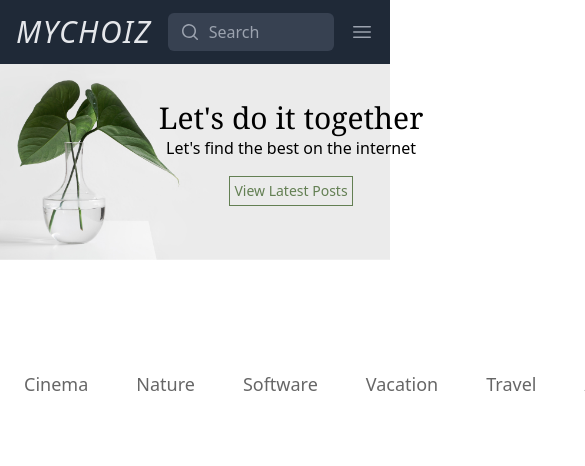
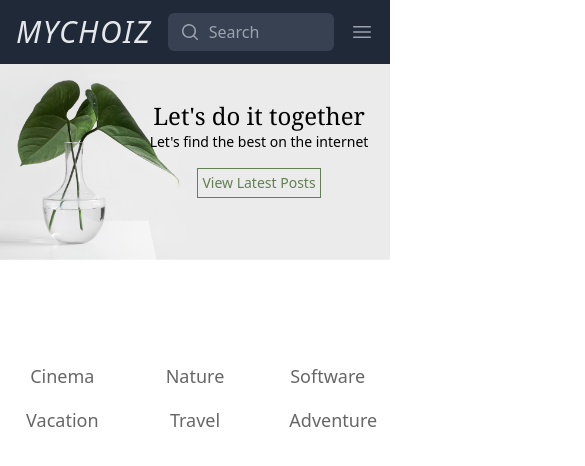
Before and after one commit to SarkashTalib/Mychoiz, a React (Create React App) app: page / in a window 390 px wide. Shown: the top 466 px of the page, 585 px wide, since content can reach past the window. Built offline with nearby package versions, Linux system fonts and the light colour scheme.

Commit message:
categories banner

```diff
--- a/src/components/CategoriesMenu.js
+++ b/src/components/CategoriesMenu.js
@@ -32,7 +32,7 @@ export default function CategoriesMenu() {
   return (
     <>
       <div className="mx-auto mb-20 max-w-7xl">
-        <ul className="flex justify-between">
+        <ul className="grid grid-cols-3 gap-2 text-center md:grid-cols-6 md:gap-0">
           {categories.map((category) => (
             <a href={category.id}><li className="px-6 py-1 text-lg duration-200 rounded-lg hover:bg-gray-50 text-black/60">{category.name}</li></a>
           ))}
--- a/src/components/Hero.js
+++ b/src/components/Hero.js
@@ -5,9 +5,9 @@ export default function Hero() {
     <>
       <div className="">
         <img src="/images/sarah-dorweiler-x2Tmfd1-SgA-unsplash.jpg" alt="" className="w-screen max-h-[80vh] object-fill"/>
-        <div className="flex flex-col items-center translate-x-24 -translate-y-40 md:translate-x-32 md:-translate-y-60 lg:-translate-y-80">
-          <h1 className="font-serif text-3xl font-normal md:text-6xl ">Let's do it together</h1>
-          <h3 className="font-sans font-thin text-md md:text-xl">Let's find the best on the internet</h3>
+        <div className="flex flex-col items-center translate-x-16 -translate-y-40 md:translate-x-32 md:-translate-y-60 lg:-translate-y-80">
+          <h1 className="font-serif text-2xl font-normal md:text-6xl ">Let's do it together</h1>
+          <h3 className="font-sans text-sm font-thin md:text-xl">Let's find the best on the internet</h3>
           <a href="/" className="p-1 md:p-2 mt-4 border border-solid text-[#637f53] border-[#637f53] text-sm md:text-lg hover:bg-[#637f53] hover:text-white duration-300 ">View Latest Posts</a>
         </div>
       </div>
```
